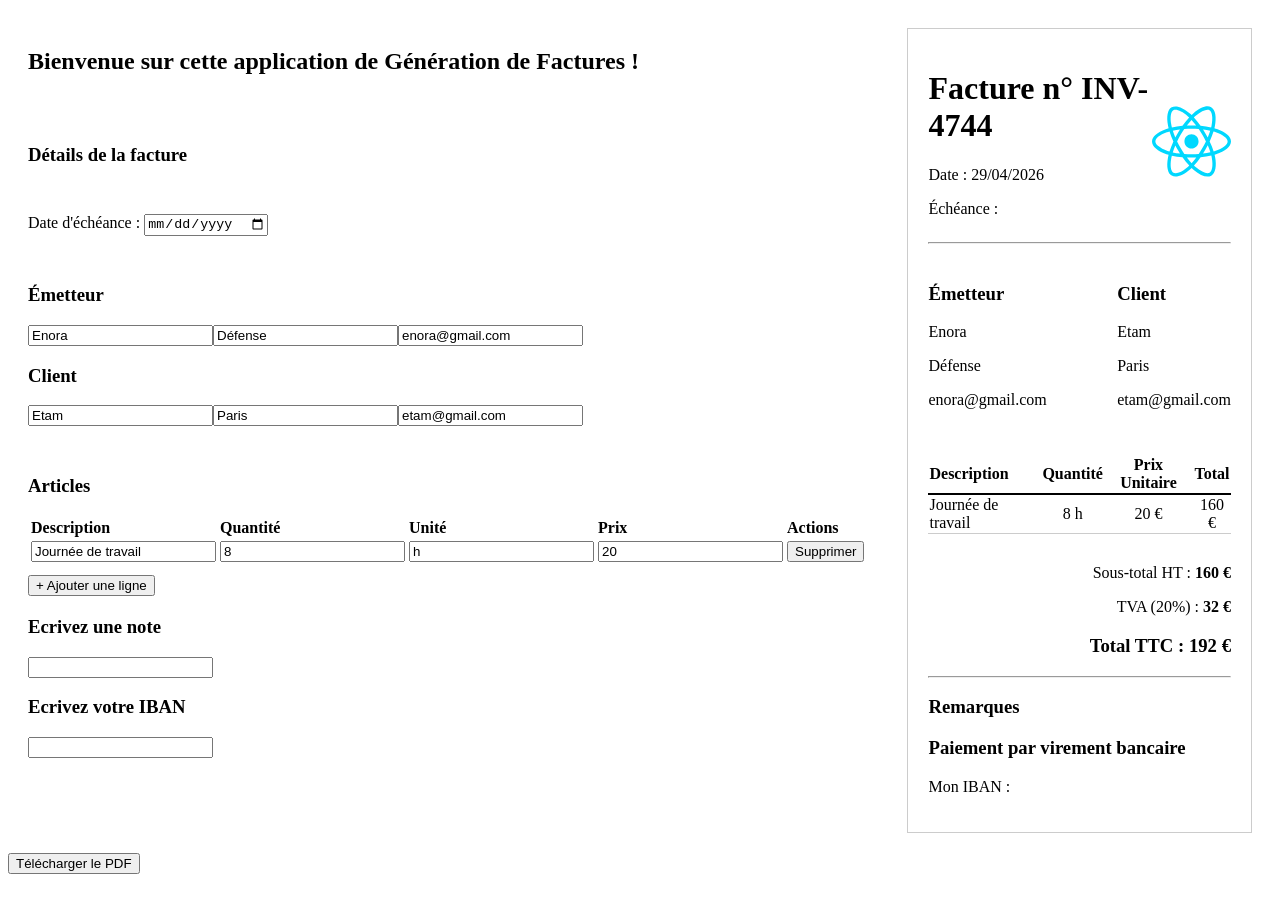
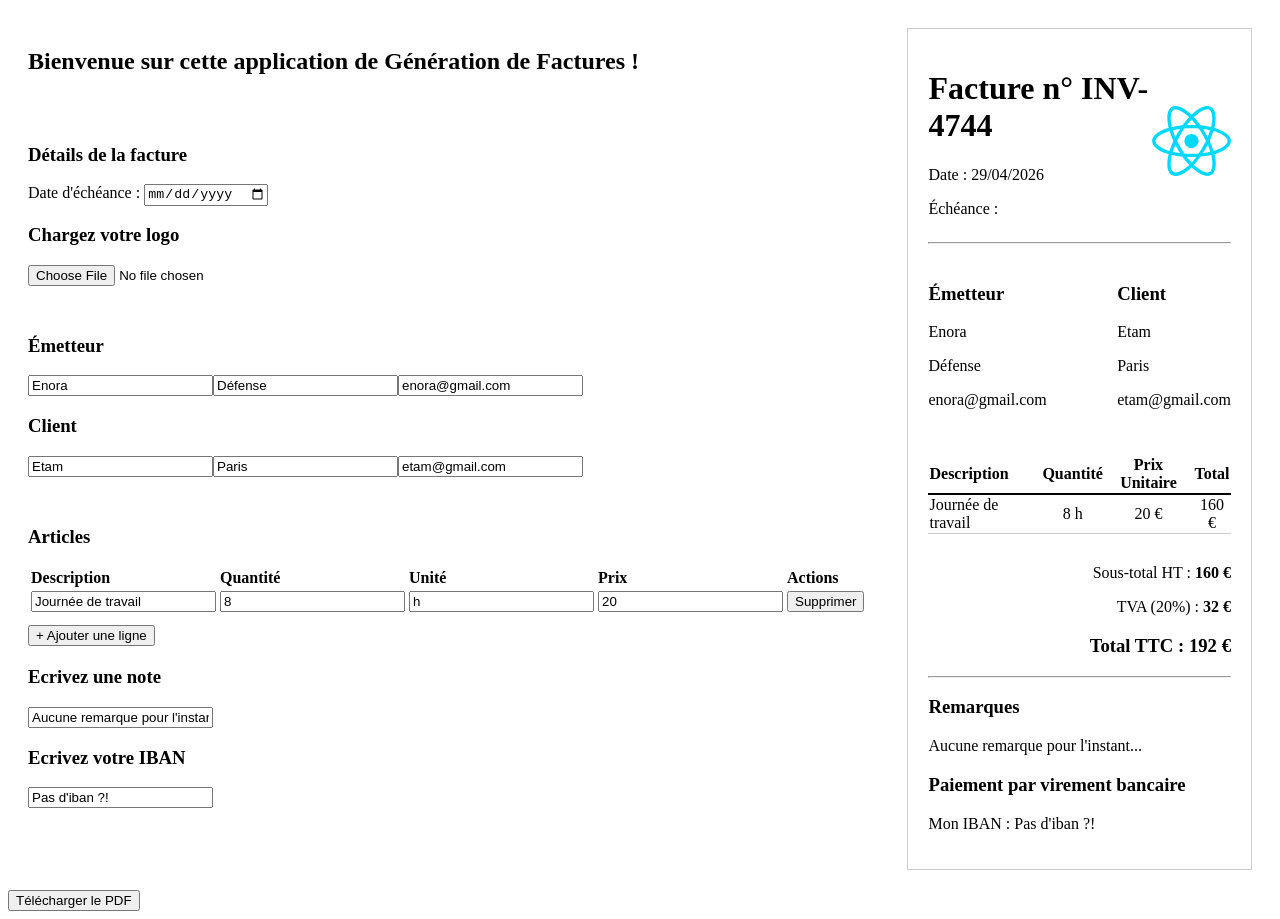
Before and after one commit to sweethehe/invoice-app, a React (Vite) app: page / in a window 1280 px wide. Before the commit the page ends 882 px from the top, so only its background shows below. Built offline with nearby package versions, Linux system fonts and the light colour scheme.

Commit message:
feat(header): ajouter le chargement du logo

```diff
--- a/src/App.jsx
+++ b/src/App.jsx
@@ -8,7 +8,7 @@ import { InvoicePreview } from "./components/InvoicePreview/InvoicePreview";
 import { generatePdf } from "./utils/pdfGenerator";
 
 function App() {
-  const { invoice, addItem, updateItem, removeItem, updateField, updateNote, updateIban } =
+  const { invoice, addItem, updateItem, removeItem, updateField, updateNote, updateIban, updateLogo } =
     useInvoice();
 
   return (
@@ -22,6 +22,7 @@ function App() {
           updateItem={updateItem}
           updateNote={updateNote}
           updateIban={updateIban}
+          updateLogo={updateLogo}
           removeItem={removeItem}
           addItem={addItem}
         />
--- a/src/components/InvoiceForm/InvoiceForm.jsx
+++ b/src/components/InvoiceForm/InvoiceForm.jsx
@@ -8,22 +8,39 @@ export function InvoiceForm({
   updateItem,
   updateIban,
   updateNote,
+  updateLogo,
   removeItem,
   addItem,
 }) {
+  {
+    /* U P L O A D - L O G O */
+  }
+  const handleLogoChange = (e) => {
+    const file = e.target.files[0];
+    if (file) {
+      const reader = new FileReader();
+      reader.onloadend = () => {
+        updateLogo(reader.result);
+      };
+      reader.readAsDataURL(file);
+    }
+  };
+
   return (
     <div style={{ display: "flex", flexDirection: "column", gap: "30px" }}>
       <h2>Bienvenue sur cette application de Génération de Factures !</h2>
 
       {/* D É T A I L S   F A C T U R E */}
-      <h3>Détails de la facture</h3>
       <div>
+        <h3>Détails de la facture</h3>
         <label>Date d'échéance : </label>
         <input
           type="date"
           value={invoice.details.dueDate}
           onChange={(e) => updateField("details", "dueDate", e.target.value)}
         />
+        <h3>Chargez votre logo</h3>
+        <input type="file" accept="image/*" onChange={handleLogoChange} />
       </div>
 
       {/* S E C T I O N  -  EMETTEUR / CLIENT */}
@@ -111,7 +128,6 @@ export function InvoiceForm({
 
         {/* W R I T E - N O T E - I B A N */}
         <div style={{ marginTop: "20px" }}>
-
           <h3>Ecrivez une note</h3>
           <LineItemRow
             type={"text"}
--- a/src/components/InvoicePreview/InvoiceHeader.jsx
+++ b/src/components/InvoicePreview/InvoiceHeader.jsx
@@ -9,7 +9,7 @@ export function InvoiceHeader({invoice}) {
         <p>Date : {invoice.details.date}</p>
         <p>Échéance : {formatDate(invoice.details.dueDate)}</p>
       </div>
-      <img src={reactLogo} alt="Logo" width="100" />
+      <img src={invoice.logo || reactLogo} alt="Logo" width="100" style={{ objectFit: 'contain' }} />
     </div>
   );
 }
--- a/src/hooks/useInvoice.js
+++ b/src/hooks/useInvoice.js
@@ -17,8 +17,9 @@ export const useInvoice = () => {
     items: [
       { description: "Journée de travail", quantity: 8, unit: "h", price: 20 },
     ],
-    notes: "",
-    iban: "",
+    notes: "Aucune remarque pour l'instant...",
+    iban: "Pas d'iban ?!",
+    logo: "",
     taxRate: 20,
   });
 
@@ -83,5 +84,13 @@ export const useInvoice = () => {
     }));
   };
 
-  return { invoice, setInvoice, addItem, updateItem, updateField, updateIban, updateNote, removeItem };
+  // update logo
+  const updateLogo = (newLogo) => {
+    setInvoice((prevInvoice) => ({
+      ...prevInvoice,
+      logo: newLogo
+    }));
+  };
+
+  return { invoice, setInvoice, addItem, updateItem, updateField, updateIban, updateNote, updateLogo, removeItem };
 };
```
